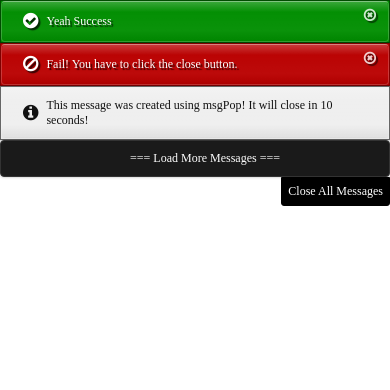
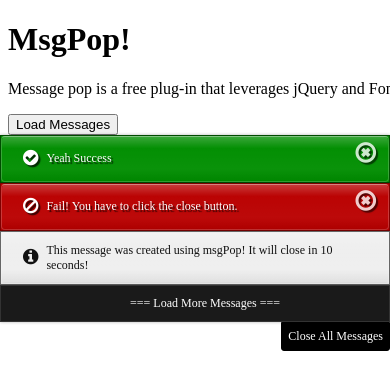
Before and after one commit to analogSanity/MsgPop, a plain HTML site: page demo.html in a window 390 px wide. Both pictures are taken after a click on the button "Load Messages". Shown: the top 390 px of the page. Drawn offline with nearby package versions, Linux system fonts and the light colour scheme.

Commit message:
Update msgPop.css
added support for position on the message container. Top-left, right, Bottom-left, right.

```diff
--- a/css/msgPop.css
+++ b/css/msgPop.css
@@ -6,8 +6,6 @@
 	position:fixed;
 	z-index:999;
 	width:100%;
-	top:0;
-	right:0;
 }
 #msgPopCloseAllBtn
 {
@@ -17,8 +15,9 @@
 	border-bottom-left-radius:3px;
 	border-bottom-right-radius:3px;
 	padding:6px;
-	position:fixed;
-	right:0;
+	position:relative;
+	float:right;
+
 	cursor:pointer;
 }
 #msgPopCloseAllBtn:active
@@ -32,7 +31,6 @@
     color: #fff;
     cursor: pointer;
     text-align: center;
-	border-radius:4px;
 }
 .msgPopLoadMore:active
 {
@@ -50,10 +48,7 @@
 	cursor: default;
 	box-shadow:0 0 3px rgba(0,0,0,.3);
 }
-.msgPopSuccess:active
-{
-	background: #007A00;
-}
+.msgPopSuccess:active{background: #007A00;}
 .msgPopSuccess{
 	background: #008E00;
     color:#fff;
@@ -93,10 +88,8 @@
 	color:#111;
 	border-color:#666;
 }
-#msgPopIconCell
-{
-	width:1%;
-}
+
+#msgPopIconCell{width:1%;}
 .msgPopCloseCell
 {
 	text-align:right;
@@ -111,10 +104,8 @@
 	right:-6px;
 	cursor:pointer;
 }
-.fa
-{
-	font-size:1.5em;
-}
+.fa{font-size:1.5em;}
+
 .msgPopContainerSmall .outerMsgPopTbl
 {
 	border:1px solid rgba(255,255,255,.2) !important;
@@ -176,11 +167,26 @@
 	margin:5px !important;
 	border-radius:5px !important;
 }
+
+.msgPopContainerSmall .msgPopLoadMore
+{
+	margin:0 5px;
+	border-radius:4px;
+}
+
 .msgPopContainerSmall #msgPopCloseAllBtn
 {
 	border-radius:3px !important;
-	margin:5px 10px;
+	margin:5px 6px;
 }
+
+.msgPop-top-right, .msgPop-top-left{top:0;}
+.msgPop-top-right{right:0;}
+.msgPop-top-left{left:0;}
+
+.msgPop-bottom-right, .msgPop-bottom-left{bottom:0;}
+.msgPop-bottom-right{right:0;}
+.msgPop-bottom-left{left:0;}
 
 @media all and (min-width: 0px) and (max-width: 640px) {
 	.msgPopContainerSmall
@@ -188,6 +194,13 @@
 		width:100% !important;
 		right:0 !important;
 	}
+
+	.msgPopContainerSmall .msgPopLoadMore
+	{
+		margin:0 !important;
+		border-radius:0 !important;
+	}
+
 	.msgPopContainerSmall .msgPopSuccess,
 	.msgPopContainerSmall .msgPopWarning,
 	.msgPopContainerSmall .msgPopError,
@@ -203,7 +216,10 @@
 		border-bottom-right-radius:3px !important;
 		margin:0;
 	}
-
+	.msgPopCloseCell a
+	{
+		font-size:16px;
+	}
 	#msgPopContainer, #msgPopCloseAllBtn{
 		font-size:12px;
 	}
```
